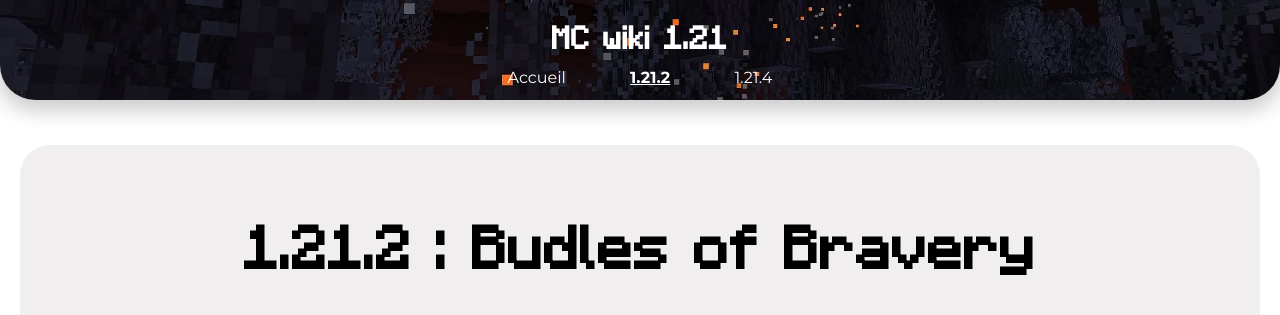
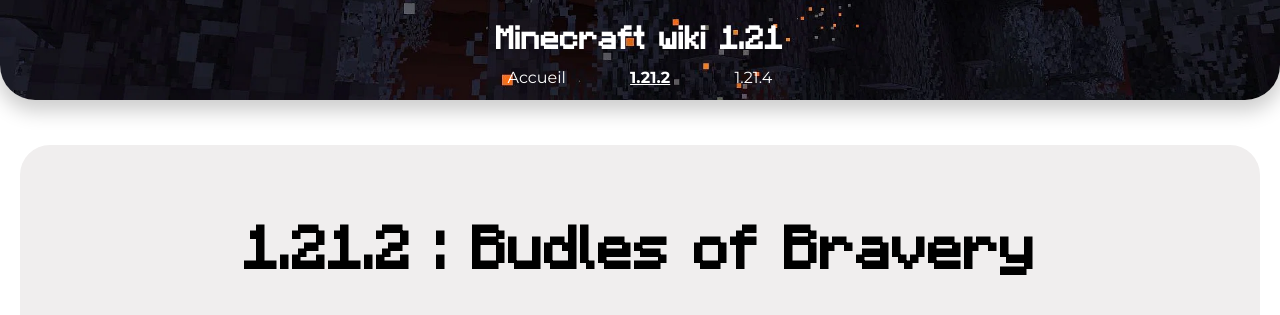
Before and after one commit to AugustinM9/mc_wiki, a plain HTML site: page html/1.21.2.html in a window 1280 px wide. Shown: the top 315 px of the page. Drawn offline with Linux system fonts and the light colour scheme.

Commit message:
23/01/2025 9:46

```diff
--- a/html/1.21.2.html
+++ b/html/1.21.2.html
@@ -3,13 +3,13 @@
 <head>
     <meta charset="UTF-8">
     <meta name="viewport" content="width=device-width, initial-scale=1.0">
-    <title>MC wiki 1.21</title>
+    <title>Minecraft wiki 1.21</title>
     <link rel="stylesheet" href="/style/style.css">
 </head>
 <body>
     <header>
         <div class="nav">
-            <h1>MC wiki 1.21</h1>
+            <h1>Minecraft wiki 1.21</h1>
             <ul>
                 <li><a href="/html/accueil.html">Accueil</a></li>
                 <li id="m1-21-2"><a href="/html/1.21.2.html">1.21.2</a></li>
```
Also changed, not shown: html/1.21.4.html (+2 -2 lines), html/accueil.html (+2 -2 lines), html/page-type.html (+2 -2 lines).
